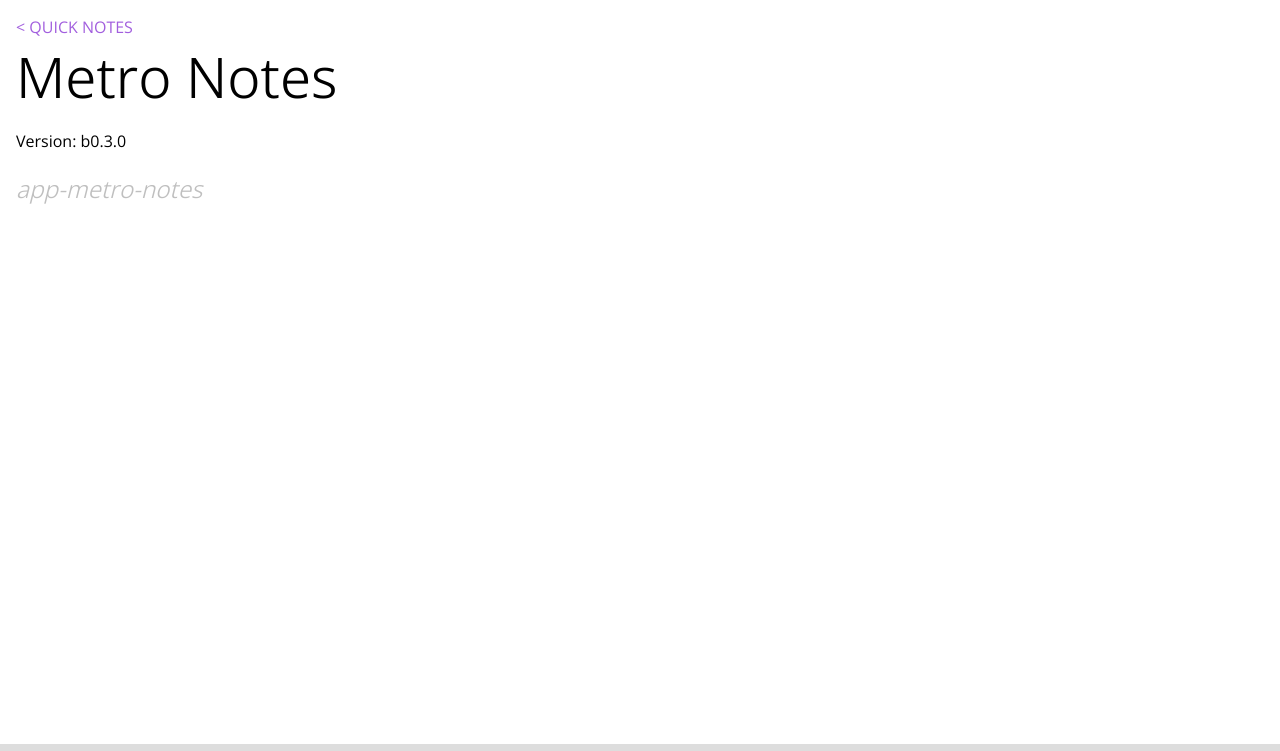
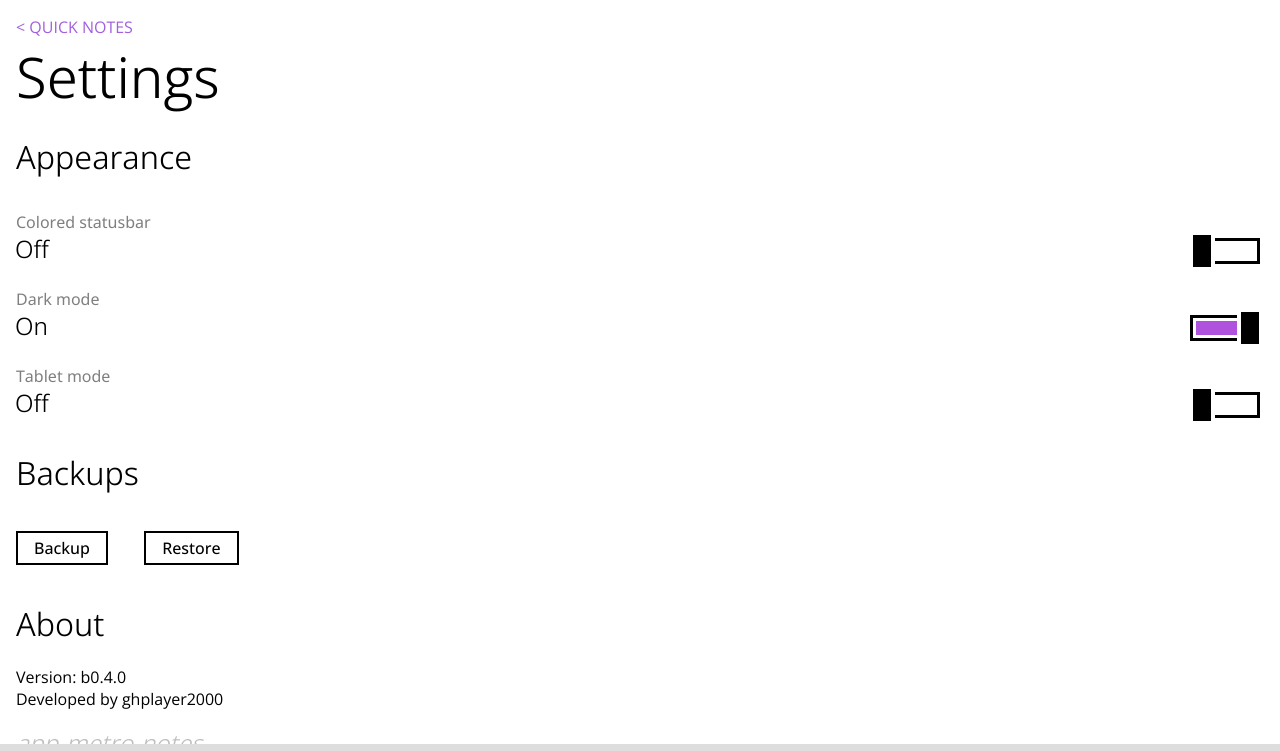
Before and after one commit to Ghplayer2000/metro-notes, a plain HTML site: page about.html in a window 1280 px wide. Shown: the top 751 px of the page. Drawn offline with Linux system fonts and the light colour scheme.

Commit message:
Update 8 files: android.yml, about.html, build.gradle, about.css, switch.css, text.css, index.html, cfg.svg

```diff
--- a/about.html
+++ b/about.html
@@ -1,27 +1,66 @@
-<!DOCTYPE html>
+<!doctype html>
 <html>
     <head>
-	<meta http-equiv="CONTENT-TYPE" content="text/html; charset=UTF-8">
-	<meta name="viewport" content="width=device-width, initial-scale=1.0, maximum-scale=1.0, user-scalable=no">
-	<link rel="stylesheet" href="css/appbar.css">
-	<link rel="stylesheet" href="css/button.css">
-	<link rel="stylesheet" href="css/text.css">
-	<link rel="stylesheet" href="css/about.css">
-	<link rel="stylesheet" href="css/darktheme.css">
+        <meta http-equiv="CONTENT-TYPE" content="text/html; charset=UTF-8" />
+        <meta
+            name="viewport"
+            content="width=device-width, initial-scale=1.0, maximum-scale=1.0, user-scalable=no"
+        />
+        <link rel="stylesheet" href="css/appbar.css" />
+        <link rel="stylesheet" href="css/button.css" />
+        <link rel="stylesheet" href="css/text.css" />
+        <link rel="stylesheet" href="css/about.css" />
+        <link rel="stylesheet" href="css/darktheme.css" />
+        <link rel="stylesheet" href="css/switch.css" />
         <title>Metro Notes</title>
     </head>
     <body>
         <header class="top">
-		<h5 class="d" style="color: #AF52DE"><a href="index.html">< QUICK NOTES</a></h5>
-		<h1 class="right">Metro Notes</h1>
+            <h5 class="d" style="color: #af52de">
+                <a href="index.html">< QUICK NOTES</a>
+            </h5>
+            <h1 class="right">Settings</h1>
         </header>
-	<a class="right">Version: b0.3.0</a>
-	<h2></h2>
+        <h2 class="right">Appearance</h2>
         <section class="right">
-		<a id="mes"></a>
+            <div class="d-row checkbox-square">
+                <a class="checktext">Colored statusbar</a>
+                <input id="checkbox-square-1" type="checkbox" />
+                <label for="checkbox-square-1">Off<span></span></label>
+            </div>
+            <div class="d-row checkbox-square">
+                <a class="checktext">Dark mode</a>
+                <input id="checkbox-square-2" type="checkbox" checked />
+                <label for="checkbox-square-2">On<span></span></label>
+            </div>
+            <div class="d-row checkbox-square">
+                <a class="checktext">Tablet mode</a>
+                <input id="checkbox-square-3" type="checkbox" />
+                <label for="checkbox-square-3">Off<span></span></label>
+            </div>
+        </section>
+        <h2 class="right">Backups</h2>
+        <section class="right">
+            <button>Backup</button>
+            <button>Restore</button>
+        </section>
+        <h2 class="right">About</h2>
+        <section class="right">
+            <a class="right">Version: b0.4.0</a>
+            <a class="right">Developed by ghplayer2000</a>
+            <a id="mes" style="padding-top: 16px"></a>
         </section>
         <div class="appbar appbaranim" id="appbar">
-		<button class="abutton" id="github" onclick="window.open('https://github.com/Ghplayer2000/metro-notes/')"><img src="svg/github.svg" style="height: 32px; filter: brightness(0);"></img></button>
+            <button
+                class="abutton"
+                id="github"
+                onclick="window.open('https://github.com/Ghplayer2000/metro-notes/')"
+            >
+                <img
+                    src="svg/github.svg"
+                    style="height: 32px; filter: brightness(0)"
+                />
+            </button>
         </div>
         <script src="js/about.js"></script>
     </body>
--- a/css/about.css
+++ b/css/about.css
@@ -61,3 +61,8 @@ h5 {
       opacity: 1;
     }
 }
+
+section {
+	padding: 0px;
+	margin: 0px;
+}
--- /dev/null
+++ b/css/switch.css
@@ -0,0 +1,84 @@
+.checkbox-square input:checked + label span:before {
+    left: 44px;
+}
+
+.checkbox-square input:checked + label span {
+    background: #AF52DE;
+    /*genera un bordo interno bianco*/
+    box-shadow:
+        inset -3px -3px 0 #fff,
+        inset 3px 3px 0 #fff;
+}
+
+/*
+la checkbox è stata deselezionata
+*/
+
+.checkbox-square label span {
+    position: relative;
+    cursor: pointer;
+    display: block;
+    float: right;
+}
+
+.checkbox-square label span {
+    height: 20px;
+    width: 64px;
+    border: 3px solid #000;
+    top: 17px;
+
+    transition: background 0.1s cubic-bezier(1,0,0,1);
+}
+
+.checkbox-square label span:before {
+    height: 32px;
+    width: 18px;
+    left: -4px;
+    top: -10px;
+    background-color: #000;
+    border: 4px solid #fff;
+
+    transition: left 0.1s cubic-bezier(1,0,0,1);
+}
+
+.d-row {
+    padding: 0px 0px;
+    font-size: 24px;
+    font-weight: 350;
+
+    transition: background 0.3s cubic-bezier(1,0,0,1);
+}
+
+
+.d-row label {
+    position: relative;
+    display: block;
+    height: 55px;
+    line-height: 55px;
+    padding: 0 0 0 15px;
+    user-select: none;
+}
+
+.d-row label:before,
+.d-row label:after,
+.d-row label span:before,
+.d-row label span:after {
+    content: "";
+    display: block;
+    position: absolute;
+}
+
+/*
+Nascondiamo le checkbox
+*/
+input[type="checkbox"] {
+    float: right;
+    visibility: hidden;
+}
+
+.checktext {
+	font-size: 16px;
+	transform: translateY(12px);
+	font-weight: 450;
+	opacity: 0.5;
+}
--- a/css/text.css
+++ b/css/text.css
@@ -4,7 +4,7 @@ a {
 }
 
 .link {
-  color: blueviolet;
+    color: #af52de;
     display: inline;
 }
 
@@ -12,16 +12,23 @@ a {
     display: inline;
 }
 
-h5, h1, h2, .link {
+h5,
+h1,
+h2,
+.link {
     padding: 0px;
     font-weight: 350;
 }
 
-h2, a, h5, h1 {
+h2,
+a,
+h5,
+h1 {
     padding-left: 16px;
 }
 
-h5, h1 {
+h5,
+h1 {
     margin: 0px;
 }
 
@@ -35,14 +42,19 @@ h5 > a:link {
     padding-left: 0px !important;
     text-decoration: none;
     font-weight: 400;
-	color: #A25FDE;
+    color: #a25fde;
 }
 
 a:visited {
-	color: #A25FDE;
+    color: #a25fde;
 }
 
 h1 {
     font-size: 56px;
     margin-bottom: 16px;
 }
+
+h2 {
+    font-size: 32px;
+    line-height: 32px;
+}
```
Also changed, not shown: index.html (+1 -1 lines), .github/workflows/compile/android.yml (added), svg/cfg.svg (added), 1 other file. Lines whose indentation alone changed are shown as unchanged.
